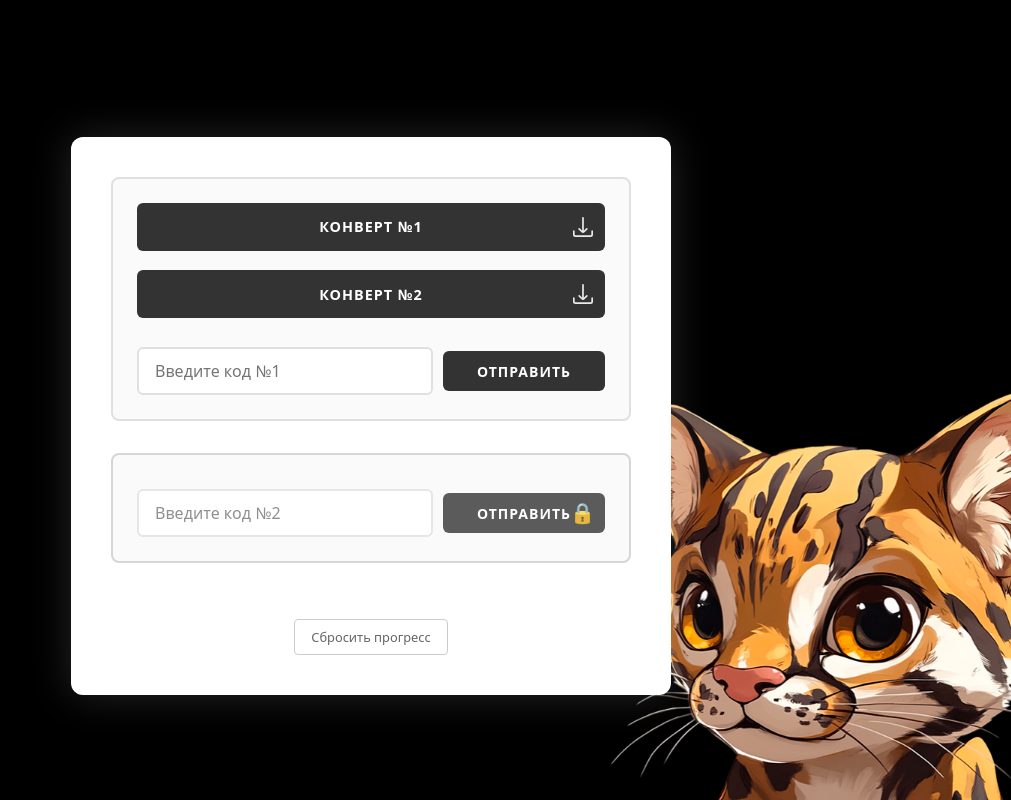
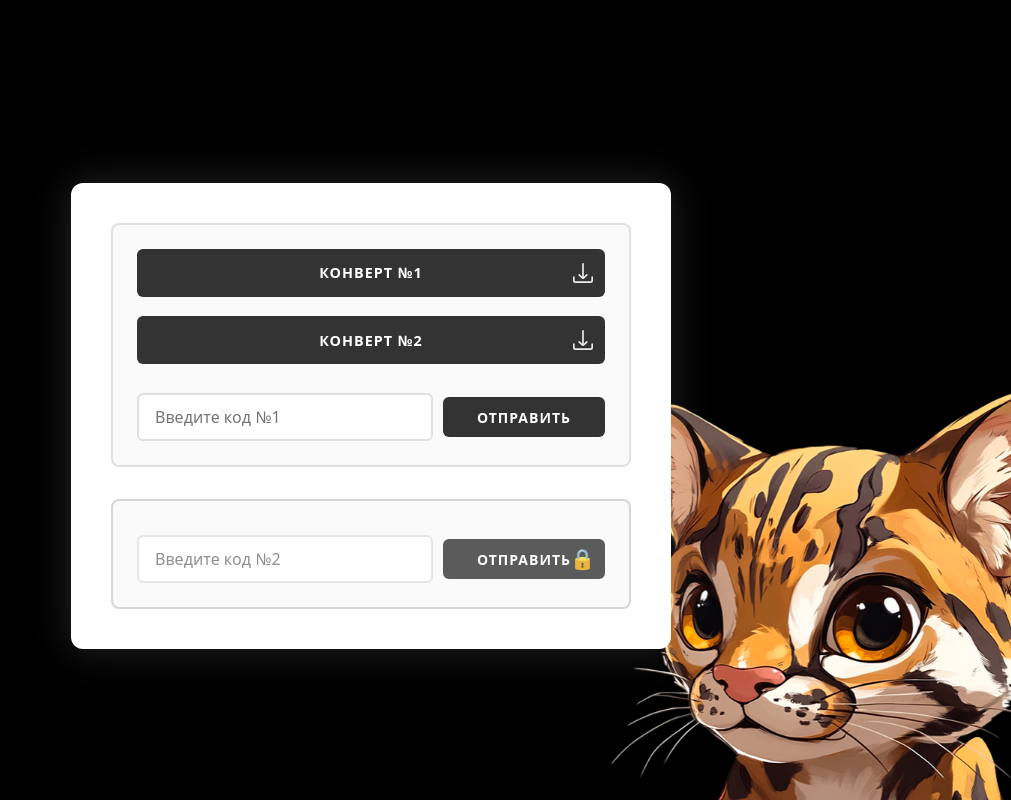
Before and after one commit to slow6r/detective-game, a React (Vite) app: page / in a window 1280 px wide. Shown: the whole page, without its empty margins (269-1280 px from the left). Built offline with nearby package versions, Linux system fonts and the light colour scheme.

Commit message:
first commit

```diff
--- a/src/features/Form/ui/Form.jsx
+++ b/src/features/Form/ui/Form.jsx
@@ -85,16 +85,16 @@ export const Form = () => {
     }
   };
 
-  const resetCache = () => {
-    localStorage.removeItem("envelope4Unlocked");
-    localStorage.removeItem("pdfDownloaded");
-    localStorage.removeItem("roseDownloaded");
-    setEnvelope4Unlocked(false);
-    setPdfDownloaded(false);
-    setRoseDownloaded(false);
-    setCode("");
-    setCode4("");
-  };
+  // const resetCache = () => {
+  //   localStorage.removeItem("envelope4Unlocked");
+  //   localStorage.removeItem("pdfDownloaded");
+  //   localStorage.removeItem("roseDownloaded");
+  //   setEnvelope4Unlocked(false);
+  //   setPdfDownloaded(false);
+  //   setRoseDownloaded(false);
+  //   setCode("");
+  //   setCode4("");
+  // };
 
   const handleKeyPress = (e, handler) => {
     if (e.key === "Enter") {
@@ -207,9 +207,9 @@ export const Form = () => {
         </div>
       )}
 
-      <button className={styles.resetButton} onClick={resetCache}>
+      {/* <button className={styles.resetButton} onClick={resetCache}>
         Сбросить прогресс
-      </button>
+      </button> */}
     </div>
   );
 };
```
